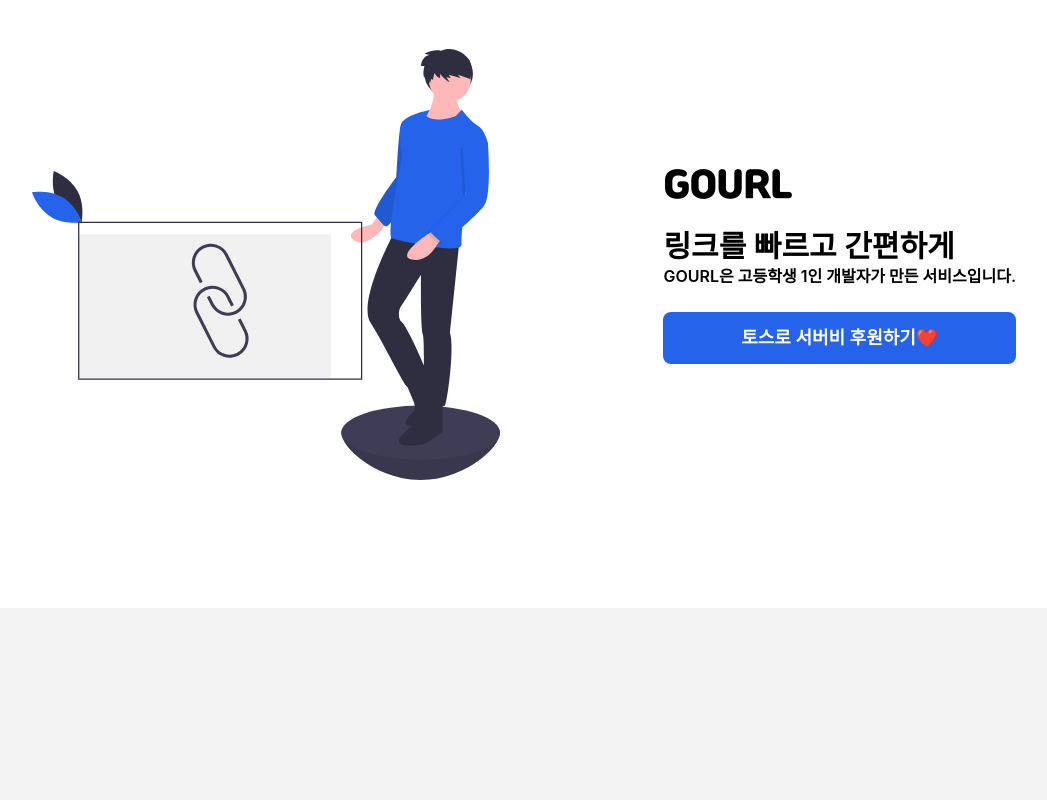
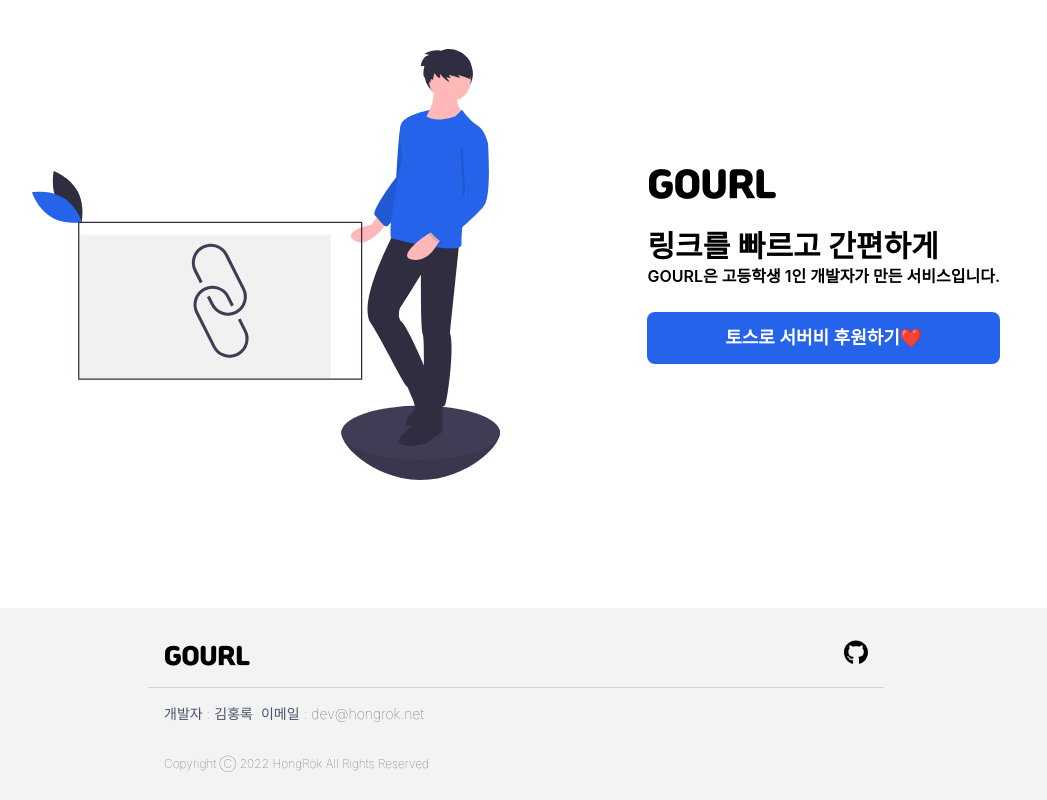
Before and after one commit to hlog2e/url-shorter-front, a Next.js app: page / in a window 1280 px wide. Shown: the part 1064-1864 px from the top of the page, without its empty margins (124-1171 px from the left). Before the commit the page ends 1729 px from the top, so only its background shows below. Built offline with nearby package versions, Linux system fonts and the light colour scheme; no server answers.

Commit message:
Add Footer

```diff
--- /dev/null
+++ b/components/section/Footer.jsx
@@ -0,0 +1,31 @@
+import IconGithub from "../../public/icons/github.svg";
+import Link from "next/link";
+
+export default function Footer() {
+  return (
+    <div className="flex justify-center">
+      <div className="flex flex-col w-11/12 h-48 p-4 md:w-3/5 ">
+        <div className="flex justify-between w-full h-16 p-4 border-b border-gray-300">
+          <h1 className="text-2xl font-jalnan">GOURL</h1>
+          <Link href="https://github.com/hlog2e">
+            <a target="_blank">
+              <IconGithub className="w-6 cursor-pointer"></IconGithub>
+            </a>
+          </Link>
+        </div>
+        <div className="flex flex-col justify-between h-24 p-3 mt-1 ">
+          <div className="flex text-sm font-thin text-slate-600">
+            <p className="px-1">개발자 : 김홍록</p>
+            <p className="px-1">이메일 : </p>
+            <a href="mailto:dev@hongrok.net" className=" hover:underline">
+              dev@hongrok.net
+            </a>
+          </div>
+          <div className="flex text-xs font-thin text-slate-600">
+            <p className="px-1">Copyright Ⓒ 2022 HongRok All Rights Reserved</p>
+          </div>
+        </div>
+      </div>
+    </div>
+  );
+}
--- a/components/section/SecondIntroduceSection.jsx
+++ b/components/section/SecondIntroduceSection.jsx
@@ -5,7 +5,7 @@
     <div className="flex items-center justify-center w-full py-32 mt-32 bg-white">
       <div className="flex flex-col items-center justify-between w-[1000px] md:flex-row bg-white">
         <img className="w-[500px]  px-4" src="/link.svg" />
-        <div className="flex flex-col ">
+        <div className="flex flex-col px-4 ">
           <h1 className="text-4xl font-jalnan">GOURL</h1>
           <h2 className="mt-6 text-3xl font-semibold">
             링크를 빠르고 간편하게
--- a/pages/index.jsx
+++ b/pages/index.jsx
@@ -6,6 +6,7 @@
 import { ToastContainer } from "react-toastify";
 import "react-toastify/dist/ReactToastify.css";
 import SecondIntroduceSection from "../components/section/SecondIntroduceSection";
+import Footer from "../components/section/Footer";
 
 export default function Home() {
   const [localStorageUrls, setLocalStorageUrls] = useState([]);
@@ -74,9 +75,10 @@
           handleChangeLocalStorageUrls={handleChangeLocalStorageUrls}
         />
       </section>
-      <section className="h-[calc(100vh-56px)]" id="secondIntroduceSection">
+      <section className="" id="secondIntroduceSection">
         <SecondIntroduceSection />
       </section>
+      <Footer />
     </>
   );
 }
```
Also changed, not shown: public/icons/github.svg (added).
